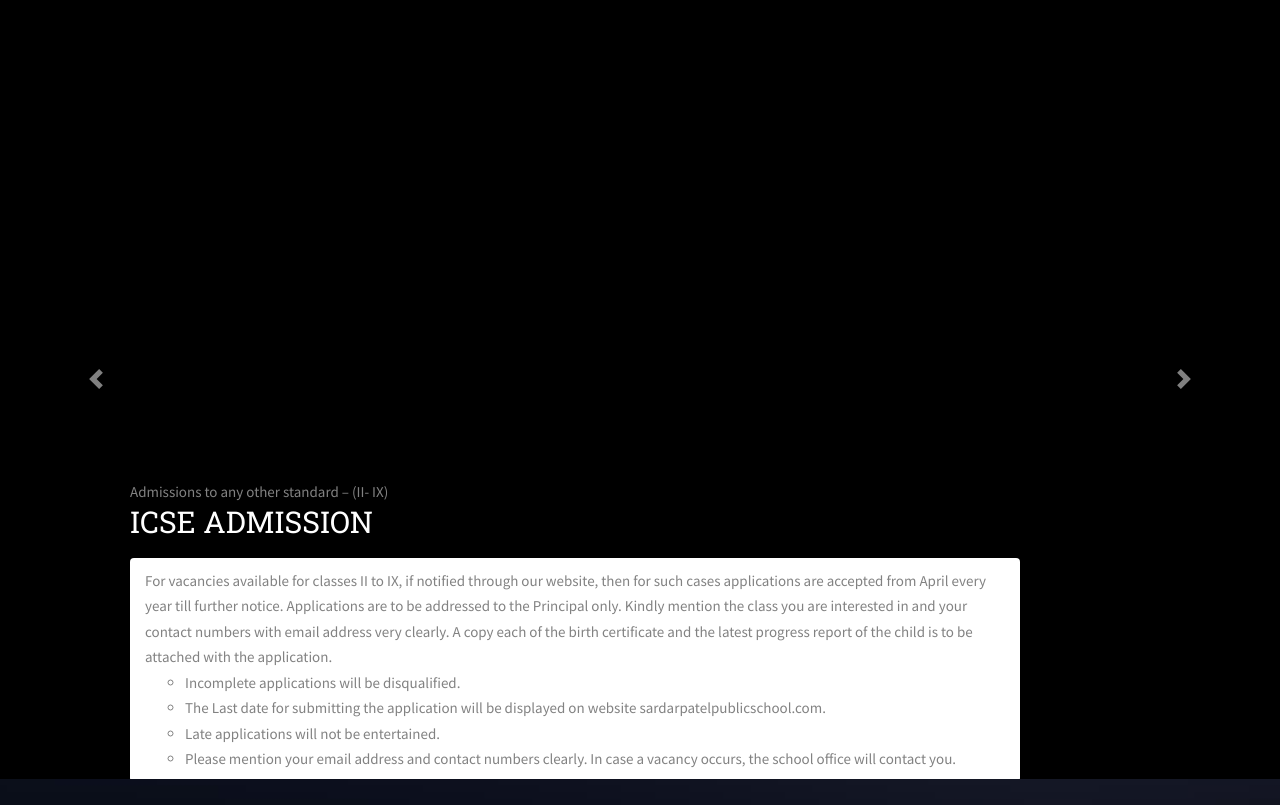
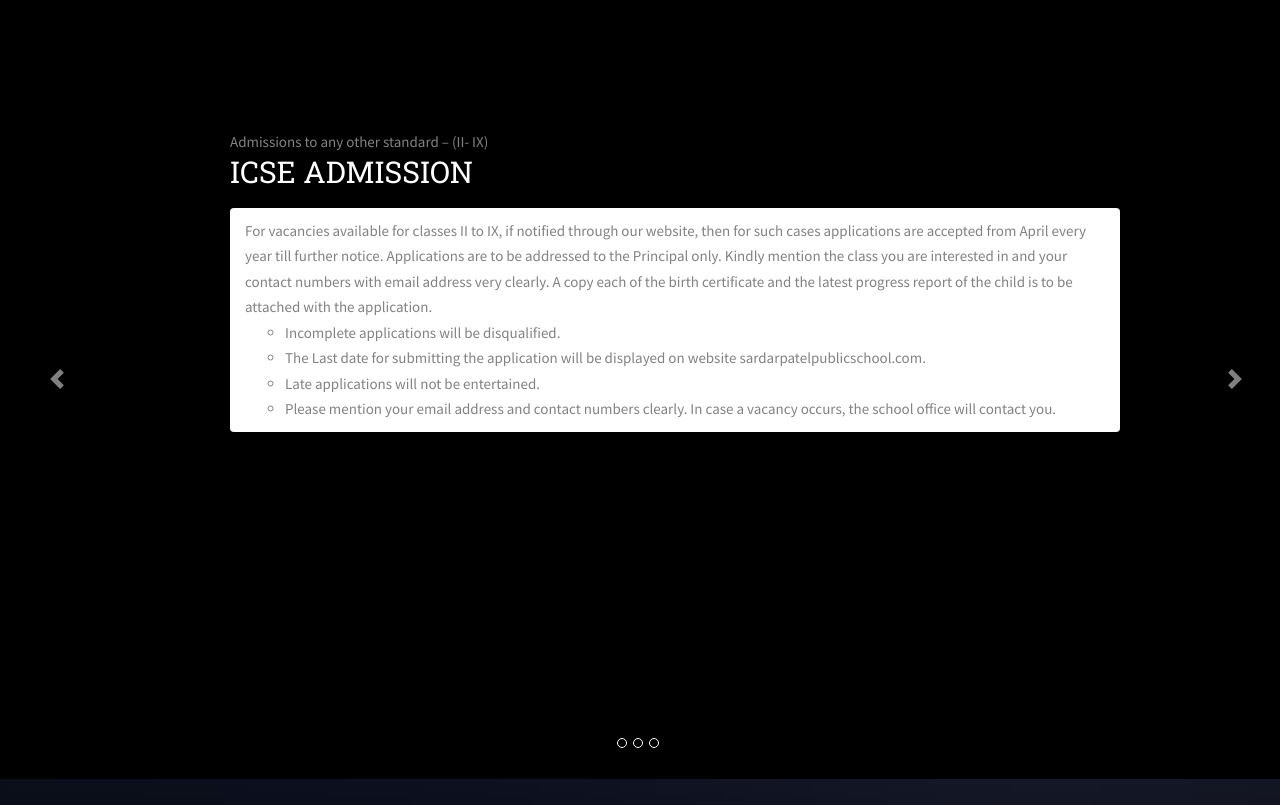
Before and after one commit to monishsharma/spps, a plain HTML site: page index.html in a window 1280 px wide. Shown: the part 1340-2145 px from the top of the page. Drawn offline with nearby package versions, Linux system fonts and the light colour scheme; files whose address does not match are found by name.

Commit message:
first commit

```diff
--- a/css/style.css
+++ b/css/style.css
@@ -1675,8 +1675,8 @@ h1, h2, h3, h4, h5, h6, figure {
 }
 @media only screen and (min-width: 992px) {
   .adContent{
-    margin-left: 100px;
-    margin-top:500px;
+    margin-left: 200px;
+    margin-top:150px;
   }
 }
 .glyphicon-chevron-left:before {
@@ -1697,3 +1697,11 @@ h1, h2, h3, h4, h5, h6, figure {
 .carousel-control-prev-icon{
   color:black;
 }
+.carousel-control-next{
+  left: 89%;
+}
+.carousel-control-prev-icon {
+  color: black;
+  right: 65%;
+  position: absolute;
+}
```
